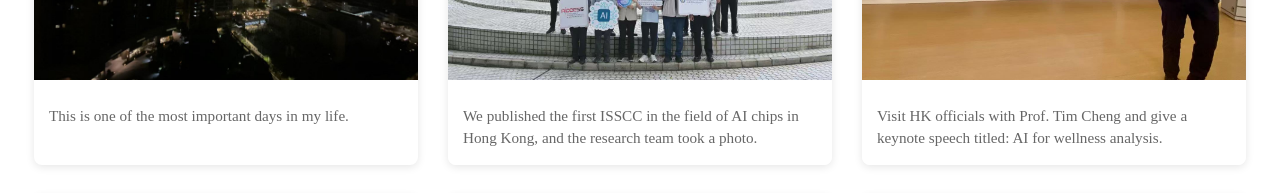
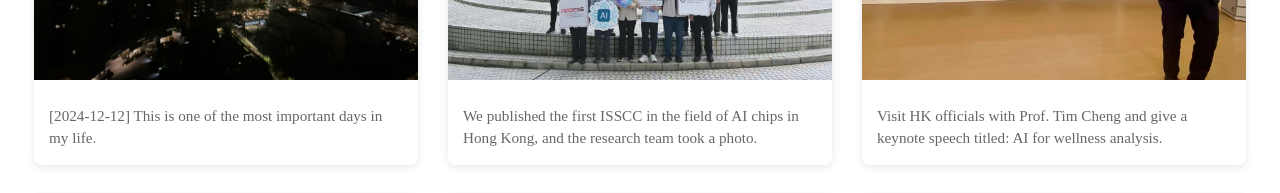
Before and after one commit to dongzhang89/dongzhang89.github.io, a Jekyll site: the page built from _pages/gallery.md, in a window 1280 px wide. Shown: the part 617-810 px from the top of the page. Built offline with Jekyll 4.4.1, drawn with Linux system fonts in a browser that asks for light colours; grey boxes are pictures that could not be loaded.

Commit message:
Update gallery.yml

```diff
--- a/_data/gallery.yml
+++ b/_data/gallery.yml
@@ -8,7 +8,7 @@
 - description: "Our semantic segmentation model of urban street scene is run in a self-developed AI chip."
   image: "/assets/images/gallery/segdemo.gif"
 
-- description: "This is one of the most important days in my life."
+- description: "[2024-12-12] This is one of the most important days in my life."
   image: "/assets/images/gallery/dahe.jpg"
 
 - description: "We published the first ISSCC in the field of AI chips in Hong Kong, and the research team took a photo."
```
